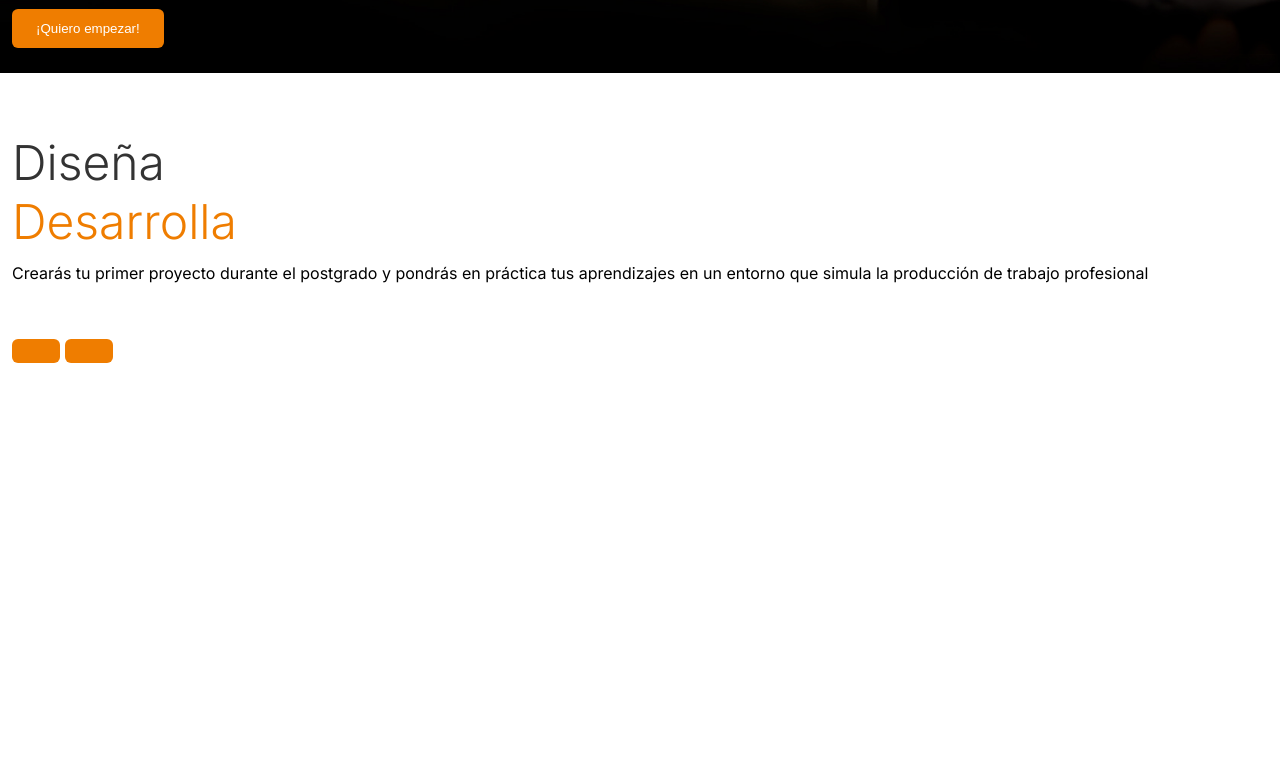
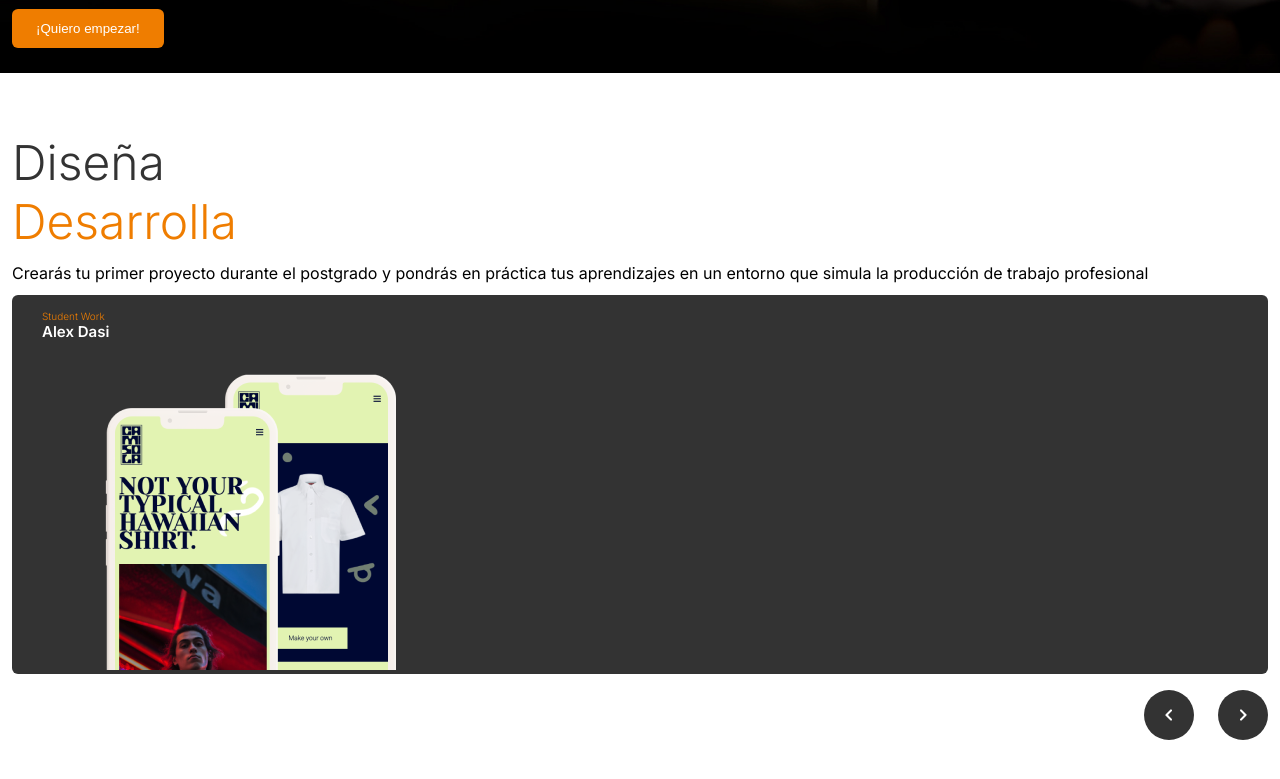
Before and after one commit to alvaroginer/UI-HTML-CSS-, a plain HTML site: page landing-id3/index.html in a window 1280 px wide. Shown: the part 751-1530 px from the top of the page. Drawn offline with Linux system fonts and the light colour scheme.

Commit message:
sección 2
Implementamos imagen y botones

```diff
--- a/landing-id3/index.html
+++ b/landing-id3/index.html
@@ -49,12 +49,22 @@
           profesional
         </p>
       </div>
-      <figure>
-        <img src="" alt="" />
-      </figure>
+      <div class="student-proyect">
+        <figcaption>
+          <p class="color-orange fw-300 fs-10">Student Work</p>
+          <p class="color-white fw-600 fs-15">Alex Dasi</p>
+        </figcaption>
+        <figure>
+          <img src="./img/phone-design.png" alt="Diseño Web Móvil" />
+        </figure>
+      </div>
       <div class="buttoncontainer">
-        <button></button>
-        <button></button>
+        <button>
+          <img src="./icons/chevron-left.png" alt="Chevron Left" />
+        </button>
+        <button>
+          <img src="./icons/chevron-right.png" alt="Chevron Right" />
+        </button>
       </div>
     </section>
   </body>
--- a/landing-id3/styles/style.css
+++ b/landing-id3/styles/style.css
@@ -44,6 +44,13 @@ button {
   border: none;
 }
 
+figcaption {
+  padding: 15px;
+  margin-bottom: 18px;
+}
+
+/* Selectores de clase */
+
 .title-description {
   color: white;
   font-weight: 300;
@@ -52,6 +59,7 @@ button {
   margin-bottom: 12px;
 }
 
+/* Hero Section */
 .hero-section {
   display: flex;
   flex-direction: column;
@@ -70,9 +78,50 @@ button {
   align-items: center;
 }
 
+/* Student-Design Section */
+
+.student-proyect {
+  background-color: #333;
+  padding: 0 15px;
+  border-radius: 6px;
+}
+
+.buttoncontainer {
+  display: flex;
+  justify-content: flex-end;
+  gap: 24px;
+}
+
+.buttoncontainer button {
+  background-color: #333;
+  width: 50px;
+  height: 50px;
+  border-radius: 100%;
+  display: flex;
+  align-items: center;
+  justify-content: center;
+}
+
 /* Font-size */
 .page-title-size {
   font-size: 48px;
+}
+
+.fs-10 {
+  font-size: 10px;
+}
+
+.fs-15 {
+  font-size: 15px;
+}
+
+/* Font-weight */
+.fw-300 {
+  font-weight: 300;
+}
+
+.fw-600 {
+  font-weight: 600;
 }
 
 /* Colors */
@@ -84,8 +133,11 @@ button {
   color: #333;
 }
 
+.color-white {
+  color: white;
+}
+
 /* Margin */
-
 .margin-tb-48 {
   margin: 48px 0;
 }
```
Also changed, not shown: landing-id3/icons/chevron-left.png (added), landing-id3/icons/chevron-right.png (added), landing-id3/img/phone-design.png (added), 2 other files.
